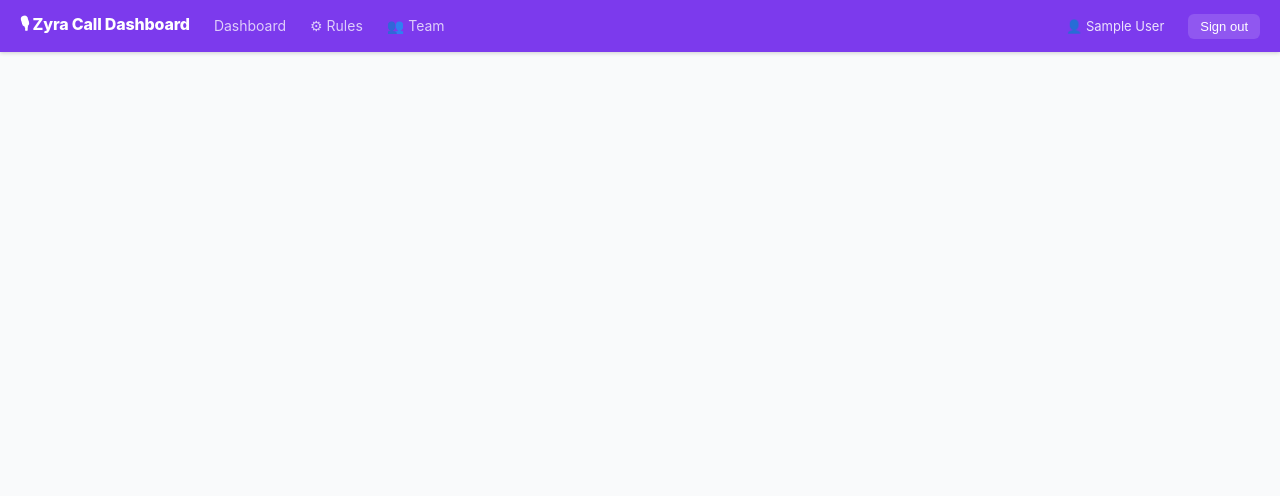
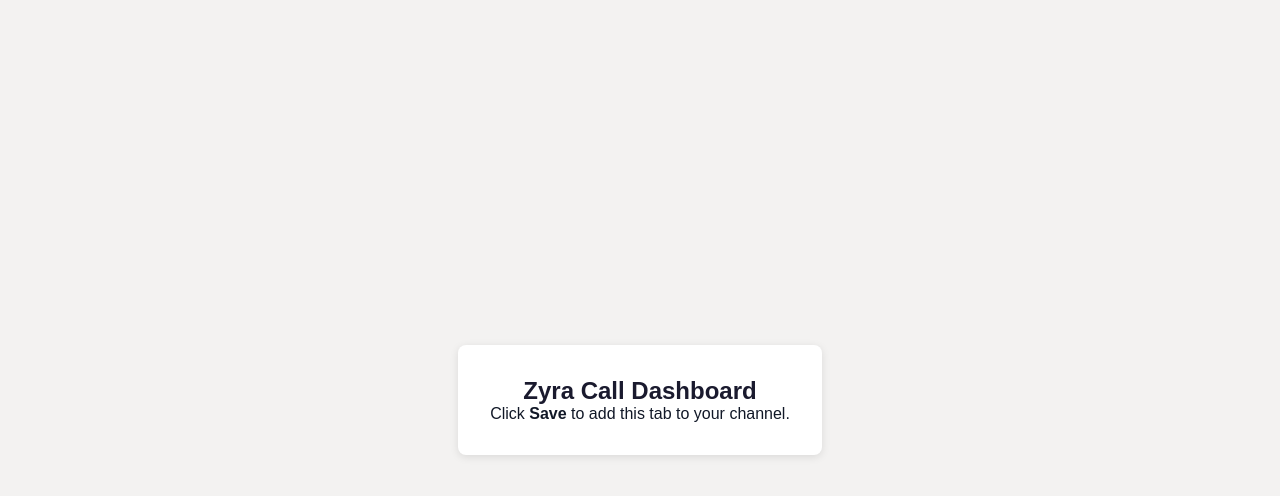
Before and after one commit to aayush-gd-dfw/gd-zyra, a React (Vite) app in the folder frontend/: page /teams-config in a window 1280 px wide. Shown: the top 496 px of the page. Built offline with nearby package versions, Linux system fonts and the light colour scheme; no server answers; sample sign-in values are in the browser's storage.

Commit message:
Add Teams config route to React app

```diff
--- a/frontend/src/App.jsx
+++ b/frontend/src/App.jsx
@@ -1,8 +1,7 @@
 import { BrowserRouter, Routes, Route, Navigate } from "react-router-dom";
 import LoginPage from "./pages/LoginPage";
 import DashboardPage from "./pages/DashboardPage";
-import RulesPage from "./pages/RulesPage";
-import EmployeesPage from "./pages/EmployeesPage";
+import TeamsConfigPage from "./pages/TeamsConfigPage";
 import Navbar from "./components/Navbar";
 
 function RequireAuth({ children }) {
@@ -15,22 +14,24 @@
   return (
     <BrowserRouter>
       <Routes>
+        <Route path="/teams-config" element={<TeamsConfigPage />} />
         <Route path="/login" element={<LoginPage />} />
-        <Route path="/*" element={
+        <Route
+          path="/*"
+          element={
             <RequireAuth>
               <div style={{ display: "flex", flexDirection: "column", height: "100vh" }}>
                 <Navbar />
-              <div style={{ flex: 1, overflow: "hidden" }}>
+                <div style={{ flex: 1, overflow: "auto", background: "#f9fafb" }}>
                   <Routes>
                     <Route path="/" element={<Navigate to="/dashboard" replace />} />
                     <Route path="/dashboard" element={<DashboardPage />} />
-                  <Route path="/rules" element={<RulesPage />} />
-                  <Route path="/employees" element={<EmployeesPage />} />
                   </Routes>
                 </div>
               </div>
             </RequireAuth>
-        } />
+          }
+        />
       </Routes>
     </BrowserRouter>
   );
--- /dev/null
+++ b/frontend/src/pages/TeamsConfigPage.jsx
@@ -0,0 +1,31 @@
+import { useEffect } from "react";
+
+export default function TeamsConfigPage() {
+  useEffect(() => {
+    const script = document.createElement("script");
+    script.src = "https://res.cdn.office.net/teams-js/2.22.0/js/MicrosoftTeams.min.js";
+    script.onload = () => {
+      window.microsoftTeams.app.initialize().then(() => {
+        window.microsoftTeams.pages.config.registerOnSaveHandler((saveEvent) => {
+          window.microsoftTeams.pages.config.setConfig({
+            contentUrl: "https://gd-zyra-production-8f0a.up.railway.app",
+            websiteUrl: "https://gd-zyra-production-8f0a.up.railway.app",
+            suggestedDisplayName: "Zyra Dashboard",
+          });
+          saveEvent.notifySuccess();
+        });
+        window.microsoftTeams.pages.config.setValidState(true);
+      });
+    };
+    document.head.appendChild(script);
+  }, []);
+
+  return (
+    <div style={{ display:"flex", alignItems:"center", justifyContent:"center", height:"100vh", background:"#f3f2f1", fontFamily:"sans-serif" }}>
+      <div style={{ background:"white", borderRadius:8, padding:32, textAlign:"center", boxShadow:"0 2px 8px rgba(0,0,0,.1)" }}>
+        <h2 style={{ marginTop:0, color:"#1a1a2e" }}>Zyra Call Dashboard</h2>
+        <p>Click <strong>Save</strong> to add this tab to your channel.</p>
+      </div>
+    </div>
+  );
+}
```
Lines whose indentation alone changed are shown as unchanged.
